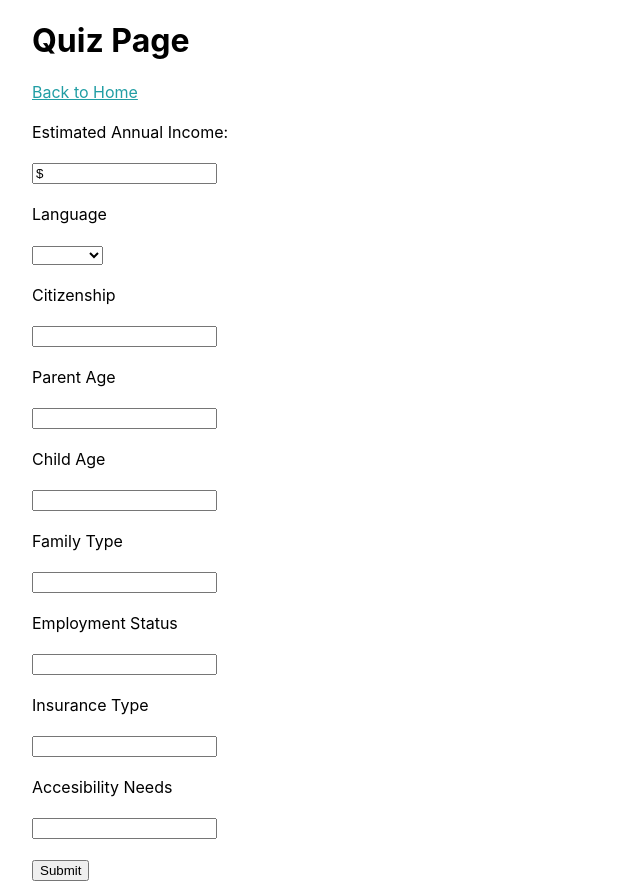
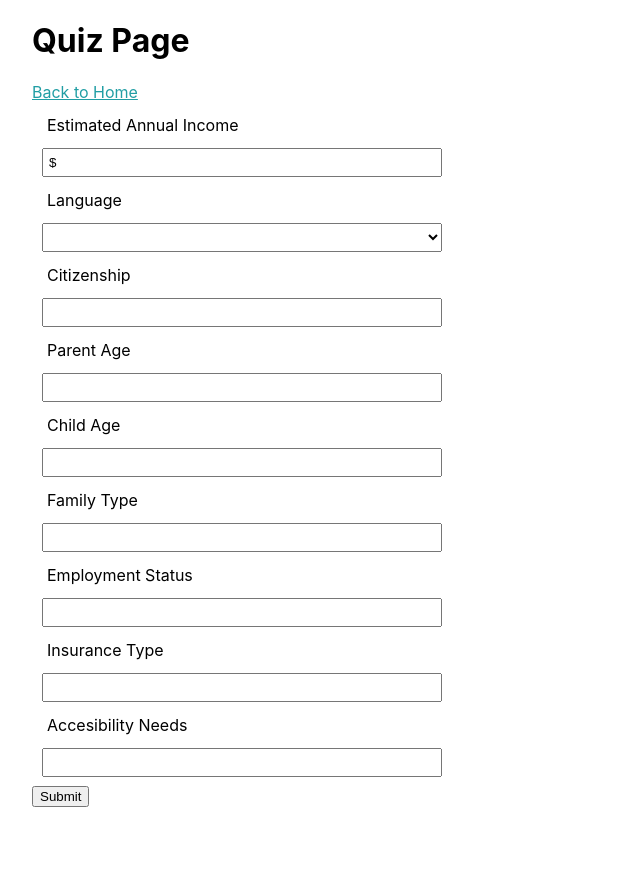
Before and after one commit to sandboxnu/happy-eastie, a Next.js app: page /quiz in a window 1280 px wide. Shown: the whole page, without its empty margins (0-640 px from the left). After the commit the page ends 807 px from the top, so only its background shows below. Built offline with nearby package versions, Linux system fonts and the light colour scheme.

Commit message:
spacing out quiz elements

```diff
--- a/pages/quiz/index.tsx
+++ b/pages/quiz/index.tsx
@@ -7,69 +7,42 @@ const Quiz: NextPage = () => {
     <div className={styles.container}>
       <h1>Quiz Page</h1>
       <Link href='/'>Back to Home</Link>
-      <br />
-      <br />
+
       <form action="/results" method="post">
-        <label>Estimated Annual Income:</label>
-        <br />
-        <br />
-        <input type="text" defaultValue="$" />
-        <br />
-        <br />
+        <label>Estimated Annual Income</label>
+        <input type="text" id="income" defaultValue="$" />
+
         <label>Language</label>
-        <br />
-        <br />
         <select name="languages" id="languages">
           <option></option>
           <option>English</option>
           <option>Spanish</option>
         </select>
-        <br />
-        <br />
+
         <label>Citizenship</label>
-        <br />
-        <br />
-        <input type="text"/>
-        <br />
-        <br />
+        <input type="text" id="citizenship"/>
+
         <label>Parent Age</label>
-        <br />
-        <br />
-        <input type="text"/>
-        <br />
-        <br />
+        <input type="text" id="parentAge"/>
+
         <label>Child Age</label>
-        <br />
-        <br />
-        <input type="text"/>
-        <br />
-        <br />
+        <input type="text" id="childAge"/>
+
         <label>Family Type</label>
-        <br />
-        <br />
-        <input type="text"/>
-        <br />
-        <br />
+        <input type="text" id="familyType"/>
+
         <label>Employment Status</label>
-        <br />
-        <br />
-        <input type="text"/>
-        <br />
-        <br />
+        <input type="text" id="employmentType"/>
+
         <label>Insurance Type</label>
-        <br />
-        <br />
-        <input type="text"/>
-        <br />
-        <br />
+        <input type="text" id="insuranceType"/>
+
         <label>Accesibility Needs</label>
-        <br />
-        <br />
-        <input type="text"/>
-        <br />
-        <br />
+        <input type="text" id="accessibility"/>
+
         <button type="submit">Submit</button>
       </form>
+
     </div>
 
   )
--- a/styles/globals.css
+++ b/styles/globals.css
@@ -23,3 +23,10 @@ body {
 a {
   color: var(--brand-primary);
 }
+
+label, input, select {
+  width: 400px;
+  padding: 5px;
+  margin: 8px 10px;
+  display: block;
+}
```
